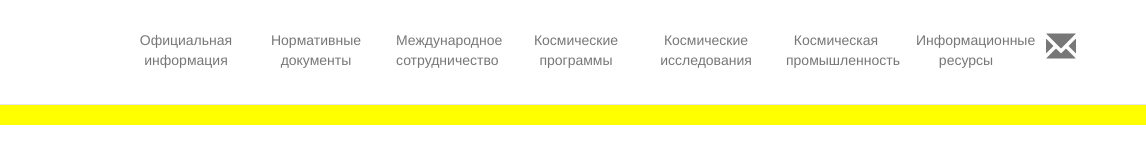
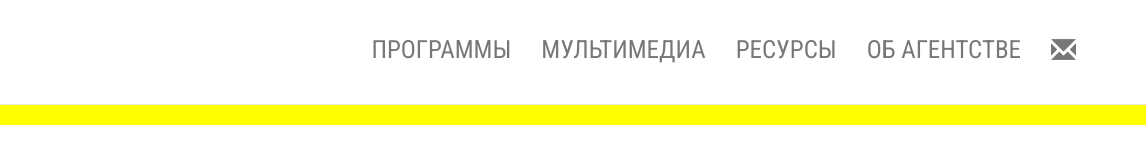
Before and after one commit to akdum/federalspace, a plain HTML site: page site/index.html in a window 1280 px wide. Shown: the full height of the page, 134-1280 px from the left. Drawn offline with nearby package versions, Linux system fonts and the light colour scheme.

Commit message:
correct fonts and styles

```diff
--- a/site/css/styles.css
+++ b/site/css/styles.css
@@ -1,8 +1,12 @@
 .contact-nav {
-	font-size: 3rem;
+	  top: -2px;
 }
-.navbar li {
-	text-align: center;
+.navbar {
+font-family: 'Roboto Condensed', sans-serif;
+	font-size: 2.5rem;
+}
+.navbar-fixed-top .navbar-collapse li {
+	text-transform: uppercase;
 }
 .navbar-default {
 	background: #ffffff;
@@ -18,7 +22,7 @@
 		padding-top: 105px;
 	}
 	#navbar {
-		padding-top: 15px;
+		padding-top: 25px;
 		padding-bottom: 15px;
 	}
 	.navbar .container,.navbar {
@@ -28,7 +32,7 @@
 		width: 60px;
 	}
 	.navbar-fixed-top .navbar-collapse li {
-		max-width: 130px;
+
 	}
 }
 /* mobile */
--- a/site/index.html
+++ b/site/index.html
@@ -8,6 +8,7 @@
 	<!-- Optional theme -->
 	<link rel="stylesheet" href="https://maxcdn.bootstrapcdn.com/bootstrap/3.3.4/css/bootstrap-theme.min.css">
 	<link rel="stylesheet" href="./css/styles.css">
+	<link href='http://fonts.googleapis.com/css?family=Oswald|Roboto+Condensed&subset=cyrillic,latin' rel='stylesheet' type='text/css'>
 </head>
 <body>
 	<nav class="navbar navbar-default navbar-fixed-top">
@@ -26,13 +27,10 @@
 		    </div>
 		    <div id="navbar" class="navbar-collapse collapse">
 			    <ul class="nav navbar-nav navbar-right clearfix">
-			    	<li><a href="#">Официальная информация</a></li>
-			    	<li><a href="#">Нормативные документы</a></li>
-			    	<li><a href="#">Международное сотрудничество</a></li>
-			    	<li><a href="#">Космические программы</a></li>
-			    	<li><a href="#">Космические исследования</a></li>
-			    	<li><a href="#">Космическая промышленность</a></li>
-			    	<li><a href="#">Информационные ресурсы</a></li>
+			    	<li><a href="#">Программы</a></li>
+			    	<li><a href="#">Мультимедиа</a></li>
+			    	<li><a href="#">Ресурсы</a></li>
+			    	<li><a href="#">Об агентстве</a></li>
 			        <li class="hidden-xs"><a href="#"><span class="glyphicon glyphicon-envelope contact-nav" aria-hidden="true"></span></a></li>
 		      	</ul>
 	        </div>
```
